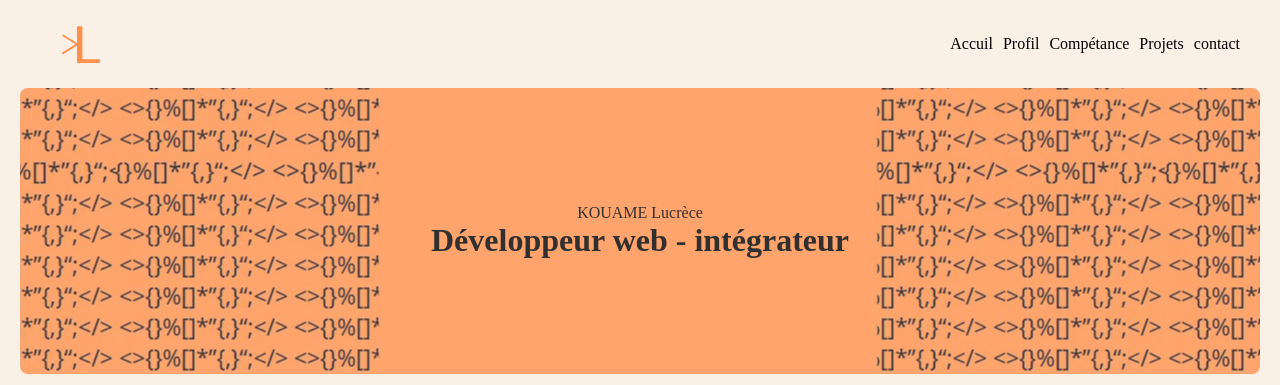
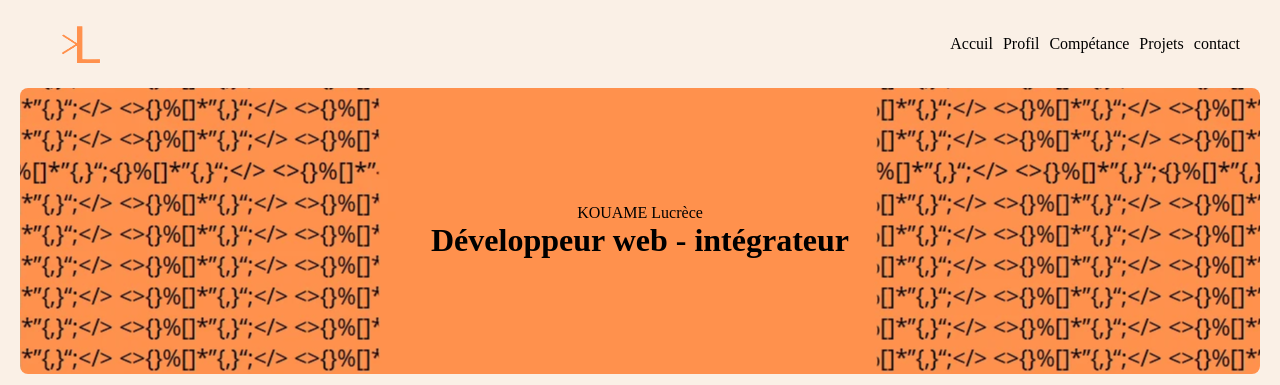
Before and after one commit to lucrece-k/Portefolio-integrateur-web-lucrece-kouame, a plain HTML site: page index.html in a window 1280 px wide. Shown: the top 385 px of the page. Drawn offline with Linux system fonts and the light colour scheme.

Commit message:
supression du filtre sur le banner

```diff
--- a/style.scss
+++ b/style.scss
@@ -39,7 +39,6 @@ html {
         background-position: center;
         height: 286px;
         border-radius: 8px;
-        filter: opacity(0.8);
 
         p {
           margin: 0;
```
Also changed, not shown: style.css, 1 other file.
